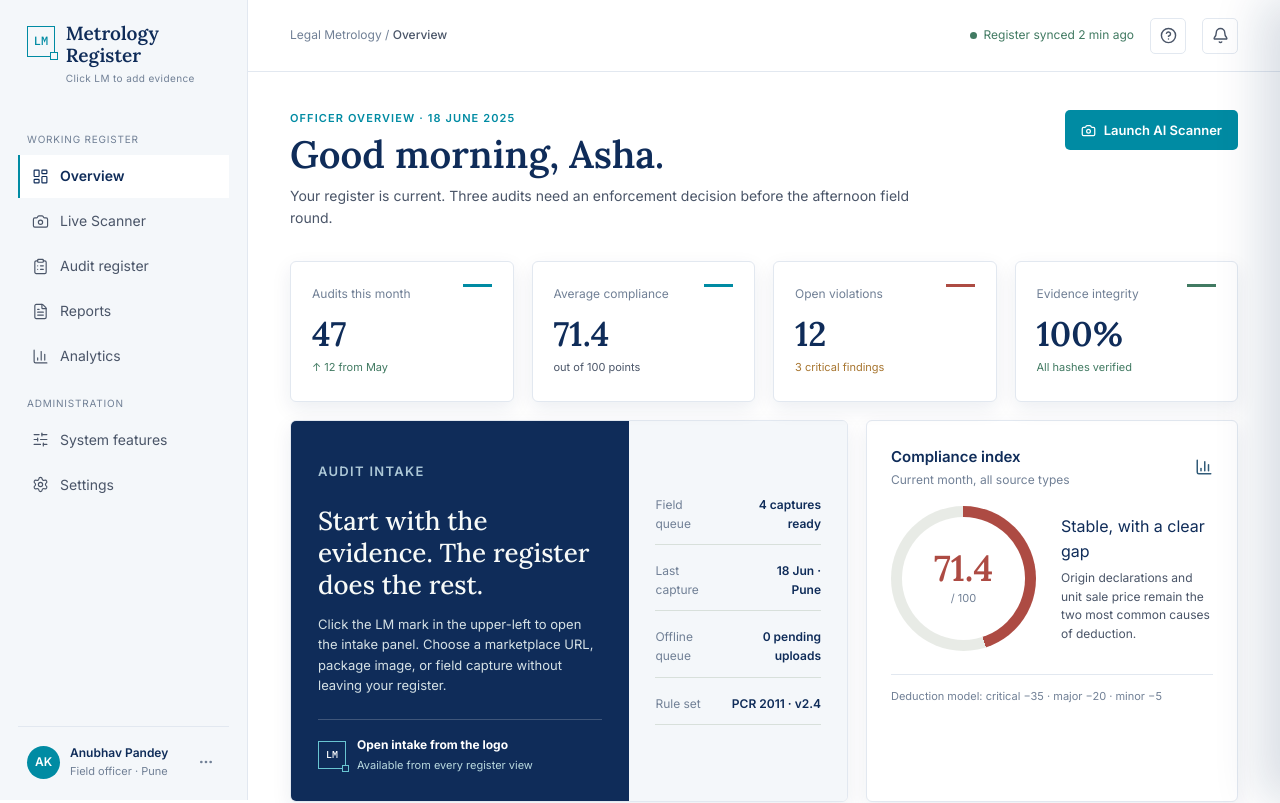
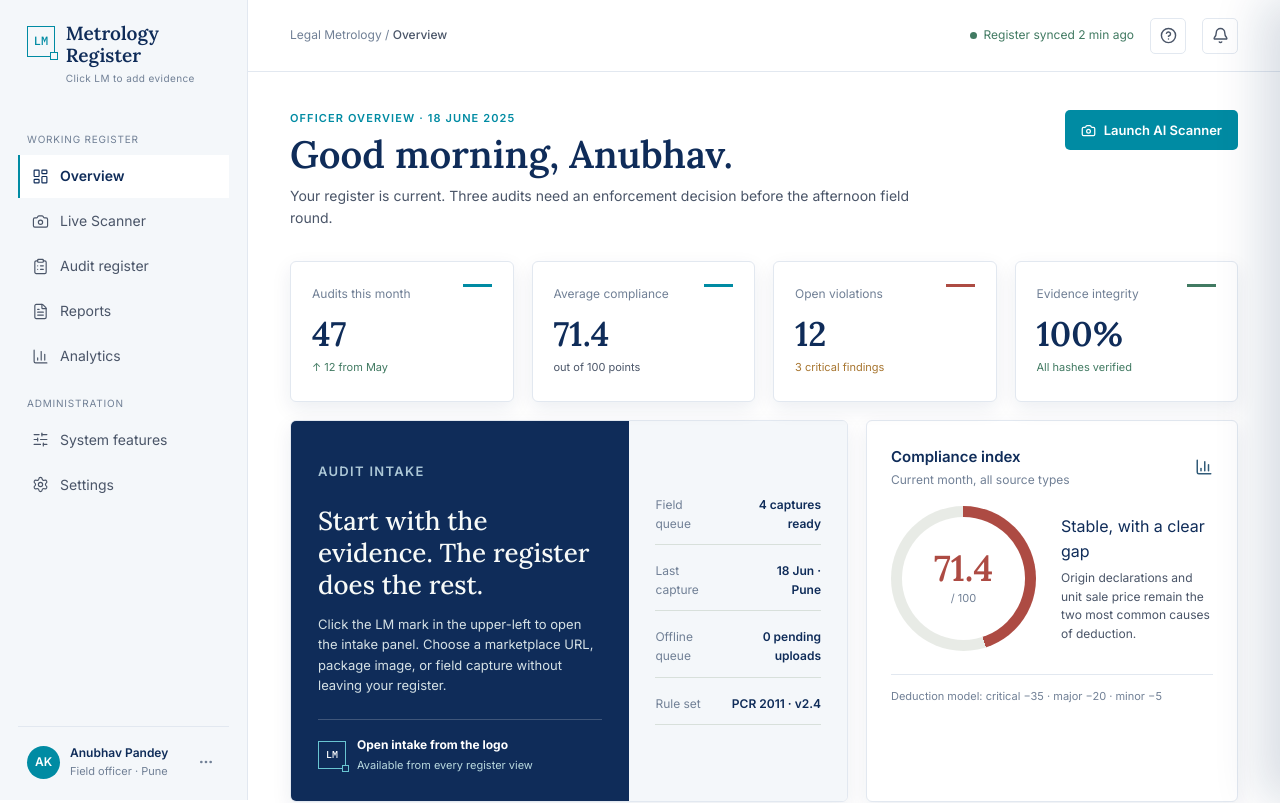
Before and after one commit to pratikyeokar8b40/frontend_demo_legal_metrology, a React (Vite) app in the folder Frontend/: page / in a window 1280 px wide. Shown: the top 803 px of the page. Built offline with nearby package versions, Linux system fonts and the light colour scheme.

Commit message:
morning changed

```diff
--- a/Frontend/src/App.jsx
+++ b/Frontend/src/App.jsx
@@ -238,7 +238,7 @@ function Dashboard() {
   const [, setLocation] = useLocation();
   return (
     <div className="content dashboard-page">
-      <PageHeading eyebrow="Officer overview · 18 June 2025" title="Good morning, Asha." subtitle="Your register is current. Three audits need an enforcement decision before the afternoon field round." action={<button className="button primary" onClick={() => setLocation("/scan")} data-testid="button-open-demo-audit"><Camera size={15} /> Launch AI Scanner</button>} />
+      <PageHeading eyebrow="Officer overview · 18 June 2025" title="Good morning, Anubhav." subtitle="Your register is current. Three audits need an enforcement decision before the afternoon field round." action={<button className="button primary" onClick={() => setLocation("/scan")} data-testid="button-open-demo-audit"><Camera size={15} /> Launch AI Scanner</button>} />
       <div className="grid stats">
         <div className="card stat-card"><span className="stat-rule" /><span className="stat-label">Audits this month</span><strong className="stat-number">47</strong><span className="stat-note good">↑ 12 from May</span></div>
         <div className="card stat-card"><span className="stat-rule" /><span className="stat-label">Average compliance</span><strong className="stat-number">71.4</strong><span className="stat-note">out of 100 points</span></div>
--- a/Frontend/src/data.js
+++ b/Frontend/src/data.js
@@ -71,7 +71,7 @@ export const audits = [
     sku: "HPF-1000-SS",
     category: "Household",
     source: "Field capture",
-    inspector: "Asha Kulkarni",
+    inspector: "anubhav Pandey",
     capturedAt: "2025-06-16T09:31:00",
     location: "Satara, Maharashtra",
     score: 64,
```
